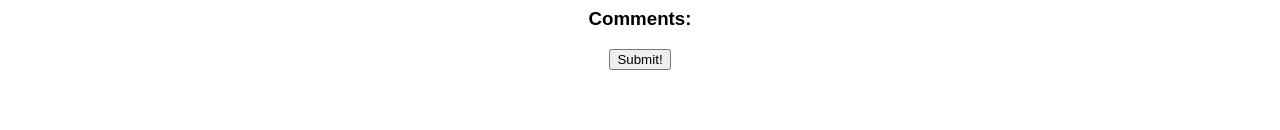
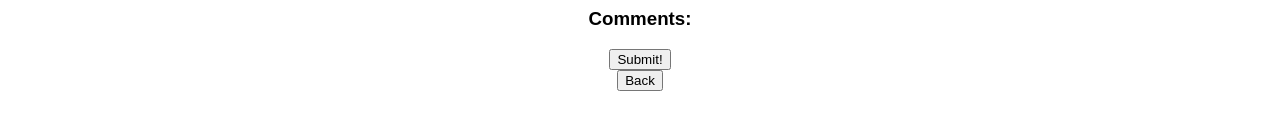
Before and after one commit to sjg3609/weekend-redux-feedback-loop, a React (Create React App) app: page /#/review in a window 1280 px wide. Shown: the part 254-384 px from the top of the page. Built offline with nearby package versions, Linux system fonts and the light colour scheme.

Commit message:
Added back buttons to navigate to previous pages and update scores

```diff
--- a/src/components/Review/Review.jsx
+++ b/src/components/Review/Review.jsx
@@ -21,12 +21,15 @@ function Review() {
             comments: comments,
         }).then((response) => {
             console.log(response);
-            dispatch({ type: 'CLEAR_FORMS' });
             history.push('/thank-you');
         }).catch((error) => {
             console.log(`Error in POST submitFeedback: ${error}`);
             alert('Something went wrong.');
         })
+    }
+
+    const previousPage = () => {
+        history.push('/step-four');
     }
 
     return (
@@ -39,7 +42,10 @@ function Review() {
             <h3>Support: {support}</h3>
             <h3>Comments: {comments}</h3>
             <button onClick={submitFeedback}>Submit!</button>
+            <br />
+            <button onClick={previousPage}>Back</button>
         </>
+
     )
 }
 
--- a/src/components/Steps/StepFour.jsx
+++ b/src/components/Steps/StepFour.jsx
@@ -20,7 +20,9 @@ function StepFour() {
        history.push('/review');
     }
 
-
+    const previousPage = () => {
+        history.push('/step-three');
+    }
 
     return (
         <>
@@ -32,6 +34,8 @@ function StepFour() {
                 <input type="text" value={comments} onChange={handleChange} />
                 <input type="submit" value="Next" />
             </form>
+            <br />
+            <button onClick={previousPage}>Back</button>
         </>
     )
 }
--- a/src/components/Steps/StepOne.jsx
+++ b/src/components/Steps/StepOne.jsx
@@ -23,6 +23,10 @@ function StepOne() {
         }
     }
 
+    const previousPage = () => {
+        return history.push('/')
+    }
+
     console.log(feeling);
 
     return (
@@ -35,6 +39,8 @@ function StepOne() {
                 <input type="number" value={feeling} onChange={handleChange}/>
                 <input type="submit" value="Next"/>
             </form>
+            <br />
+            <button onClick={previousPage}>Back</button>
         </div>
     )
 }
--- a/src/components/Steps/StepThree.jsx
+++ b/src/components/Steps/StepThree.jsx
@@ -22,6 +22,10 @@ function StepThree() {
         }
     }
 
+    const previousPage = () => {
+        history.push('/step-two');
+    }
+
     return (
         <>
             <header className='App-header'>
@@ -32,6 +36,8 @@ function StepThree() {
                 <input type="number" value={support} onChange={handleChange} />
                 <input type="submit" value='Next' />
             </form>
+            <br />
+            <button onClick={previousPage}>Back</button>
         </>
     )
 }
--- a/src/components/Steps/StepTwo.jsx
+++ b/src/components/Steps/StepTwo.jsx
@@ -22,6 +22,10 @@ function StepTwo() {
         }
     }
 
+    const previousPage = () => {
+        history.push('/step-one');
+    }
+
     return (
         <>
             <header className='App-header'>
@@ -32,6 +36,8 @@ function StepTwo() {
                 <input type="number" onChange={handleChange} value={understanding} />
                 <input type="Submit" value="Next" />
             </form>
+            <br />
+            <button onClick={previousPage}>Back</button>
         </>
     )
 }
```
